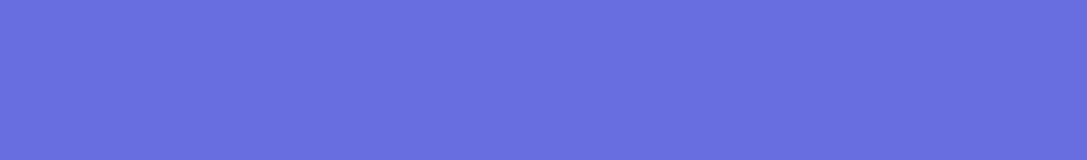
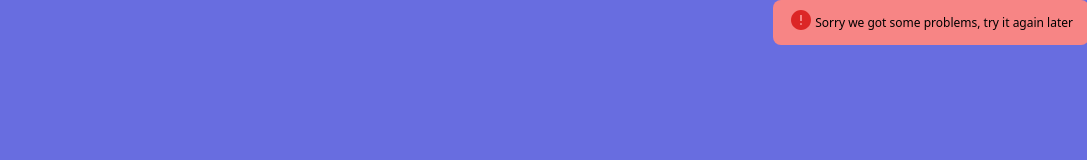
Before and after one commit to francisco-solis99/50-in-50, a website built with Vite: page projects/10-jokes-dad/index.html in a window 1280 px wide. Both pictures are taken after a click on the button "Get Another Joke". Shown: the top 160 px of the page, without its empty margins (193-1280 px from the left). Built offline with nearby package versions, Linux system fonts and the light colour scheme; no server answers.

Commit message:
feat(10-jokes-api): :sparkles: add a notification message when something went wrong

```diff
--- a/projects/10-jokes-dad/index.html
+++ b/projects/10-jokes-dad/index.html
@@ -11,6 +11,12 @@
   <body>
     <div id="app">
       <main>
+        <div class="notification">
+          <span class="notification__icon">
+            <svg xmlns="http://www.w3.org/2000/svg" width="24" height="24" viewBox="0 0 24 24"><path fill="#dc2626" d="M12 17q.425 0 .713-.288T13 16q0-.425-.288-.713T12 15q-.425 0-.713.288T11 16q0 .425.288.713T12 17Zm-1-4h2V7h-2v6Zm1 9q-2.075 0-3.9-.788t-3.175-2.137q-1.35-1.35-2.137-3.175T2 12q0-2.075.788-3.9t2.137-3.175q1.35-1.35 3.175-2.137T12 2q2.075 0 3.9.788t3.175 2.137q1.35 1.35 2.138 3.175T22 12q0 2.075-.788 3.9t-2.137 3.175q-1.35 1.35-3.175 2.138T12 22Z"/></svg>
+          </span>
+          <span class="notification__text"></span>
+        </div>
         <article class="card__joke">
           <h1>Don't Laugh Challenge</h1>
           <!-- TODO: add skeleton (maybe as a template IDK or generate with js and some css styles) -->
--- a/projects/10-jokes-dad/src/main.js
+++ b/projects/10-jokes-dad/src/main.js
@@ -1,8 +1,9 @@
-const API = 'https://icanhazdadjoke.com';
+const API = 'https://icanhazdadjok.com';
 
 const jokesBtn = document.querySelector('.btn__joke');
 const jokeElement = document.querySelector('.joke');
 const jokeTextElement = jokeElement.querySelector('.joke__text');
+const notification = document.querySelector('.notification');
 
 // When load the page
 loadNewJoke();
@@ -17,7 +18,7 @@ async function loadNewJoke () {
 
   const joke = await getRandomJoke();
   if (!joke) {
-    console.log('Sorry we got some problems, try it again later');
+    showNotification('Sorry we got some problems, try it again later');
     return;
   };
   changeJoke(joke);
@@ -47,3 +48,12 @@ async function getRandomJoke () {
     return null;
   }
 }
+
+function showNotification (text) {
+  const notificationTextEl = notification.querySelector('.notification__text');
+  notificationTextEl.textContent = text;
+  notification.classList.add('visible');
+  setTimeout(() => {
+    notification.classList.remove('visible');
+  }, 5000);
+}
--- a/projects/10-jokes-dad/src/style.css
+++ b/projects/10-jokes-dad/src/style.css
@@ -20,6 +20,35 @@ main {
   place-content: center;
   min-height: 100vh;
   background-color: var(--bg-color);
+  overflow: hidden;
+  position: relative;
+}
+
+.notification {
+  display: flex;
+  align-items: center;
+  gap: 0 .15em;
+  min-width: 300px;
+  padding: .5em 1em;
+  background-color: rgb(247, 133, 133);
+  border-radius: .5em;
+  top: 0;
+  right: -2px;
+  position: absolute;
+  transform: translateX(800px);
+  transition: transform ease-in 200ms;
+
+  & > .notification__icon  {
+    display: inline-block;
+  }
+
+  & > .notification__text  {
+    font-size: .75rem;
+  }
+
+}
+& .notification.visible {
+  transform: translateX(0);
 }
 
 .card__joke {
```
